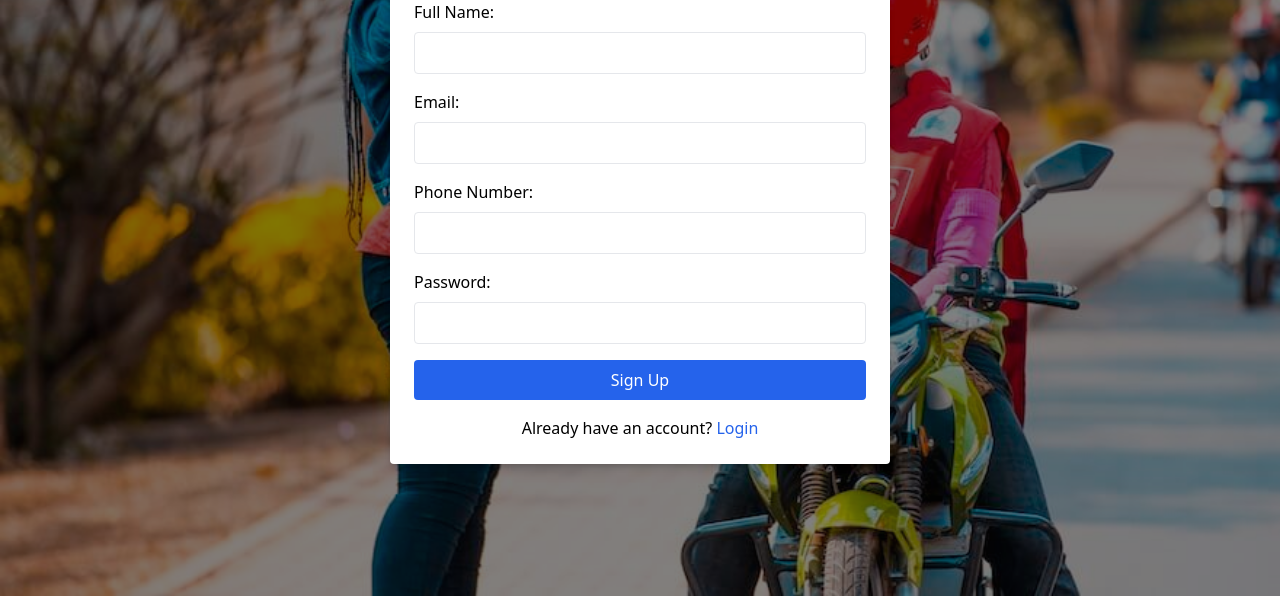
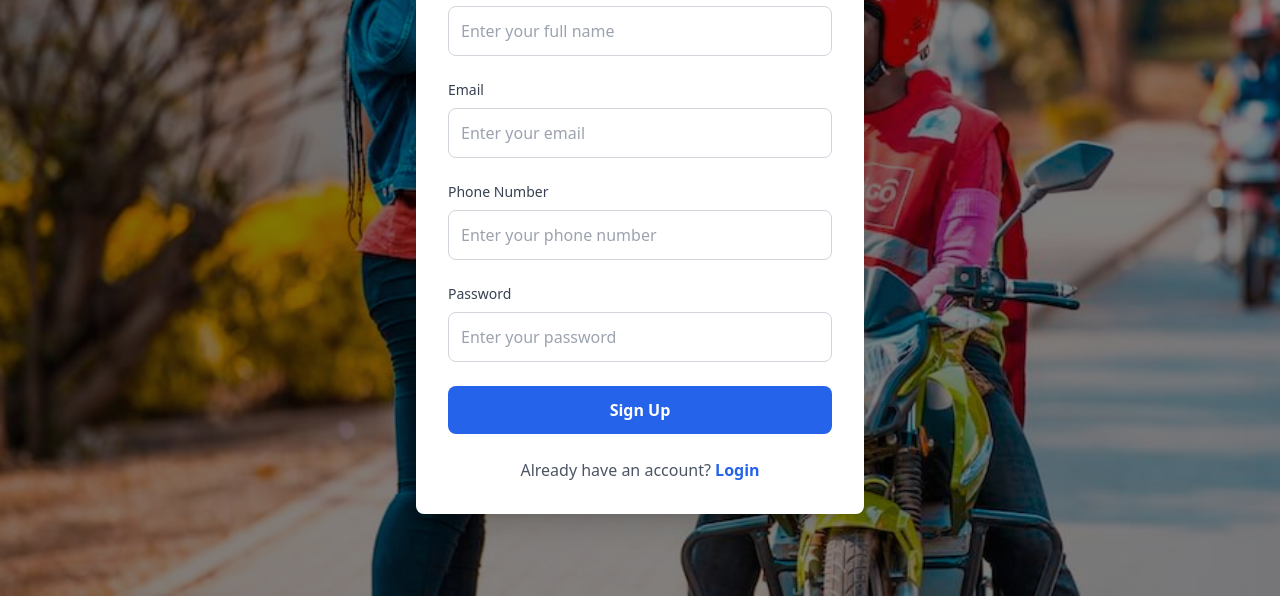
Before and after one commit to Terrymanzi/LGuard-codeXtreme25, a website: page frontend/src/signup.html in a window 1280 px wide. Shown: the part 204-800 px from the top of the page. Drawn offline with nearby package versions, Linux system fonts and the light colour scheme.

```diff
--- a/frontend/src/signup.html
+++ b/frontend/src/signup.html
@@ -11,24 +11,67 @@
 class="flex items-center justify-center h-screen  bg-cover bg-no-repeat">
 
     <!--sign-up/register card card-->
-    <div class="bg-white p-6 rounded shadow-md w-[500px]">
-        <h2 class="text-2xl font-bold mb-4">Sign Up</h2>
-        <form action="#" method="POST">
-            <label class="block mb-2">Full Name:</label>
-            <input type="text" class="w-full p-2 border rounded mb-4" required>
+    <div class="bg-white p-8 rounded-lg shadow-xl w-full max-w-md mx-auto">
+        <h2 class="text-3xl font-bold text-gray-800 mb-8 text-center">Sign Up</h2>
+        <form action="#" method="POST" class="space-y-6">
+            <!-- Full Name Input -->
+            <div>
+                <label class="block text-sm font-medium text-gray-700 mb-2">Full Name</label>
+                <input
+                    type="text"
+                    class="w-full p-3 border border-gray-300 rounded-lg focus:outline-none focus:ring-2 focus:ring-blue-500 focus:border-transparent transition duration-300"
+                    placeholder="Enter your full name"
+                    required
+                >
+            </div>
 
-            <label class="block mb-2">Email:</label>
-            <input type="email" class="w-full p-2 border rounded mb-4" required>
+            <!-- Email Input -->
+            <div>
+                <label class="block text-sm font-medium text-gray-700 mb-2">Email</label>
+                <input
+                    type="email"
+                    class="w-full p-3 border border-gray-300 rounded-lg focus:outline-none focus:ring-2 focus:ring-blue-500 focus:border-transparent transition duration-300"
+                    placeholder="Enter your email"
+                    required
+                >
+            </div>
 
-            <label class="block mb-2">Phone Number:</label>
-            <input type="tel" class="w-full p-2 border rounded mb-4" required>
+            <!-- Phone Number Input -->
+            <div>
+                <label class="block text-sm font-medium text-gray-700 mb-2">Phone Number</label>
+                <input
+                    type="tel"
+                    class="w-full p-3 border border-gray-300 rounded-lg focus:outline-none focus:ring-2 focus:ring-blue-500 focus:border-transparent transition duration-300"
+                    placeholder="Enter your phone number"
+                    required
+                >
+            </div>
 
-            <label class="block mb-2">Password:</label>
-            <input type="password" class="w-full p-2 border rounded mb-4" required>
+            <!-- Password Input -->
+            <div>
+                <label class="block text-sm font-medium text-gray-700 mb-2">Password</label>
+                <input
+                    type="password"
+                    class="w-full p-3 border border-gray-300 rounded-lg focus:outline-none focus:ring-2 focus:ring-blue-500 focus:border-transparent transition duration-300"
+                    placeholder="Enter your password"
+                    required
+                >
+            </div>
 
-            <button type="submit" class="w-full bg-blue-600 text-white p-2 rounded">Sign Up</button>
+            <!-- Sign Up Button -->
+            <button
+                type="submit"
+                class="w-full bg-blue-600 text-white p-3 rounded-lg font-semibold hover:bg-blue-700 transition duration-300"
+            >
+                Sign Up
+            </button>
         </form>
-        <p class="mt-4 text-center">Already have an account? <a href="login.html" class="text-blue-600">Login</a></p>
+
+        <!-- Login Link -->
+        <p class="mt-6 text-center text-gray-600">
+            Already have an account?
+            <a href="login.html" class="text-blue-600 hover:text-blue-700 font-semibold transition duration-300">Login</a>
+        </p>
     </div>
 </body>
 </html>
```
Also changed, not shown: frontend/src/login.html (+36 -10 lines).
